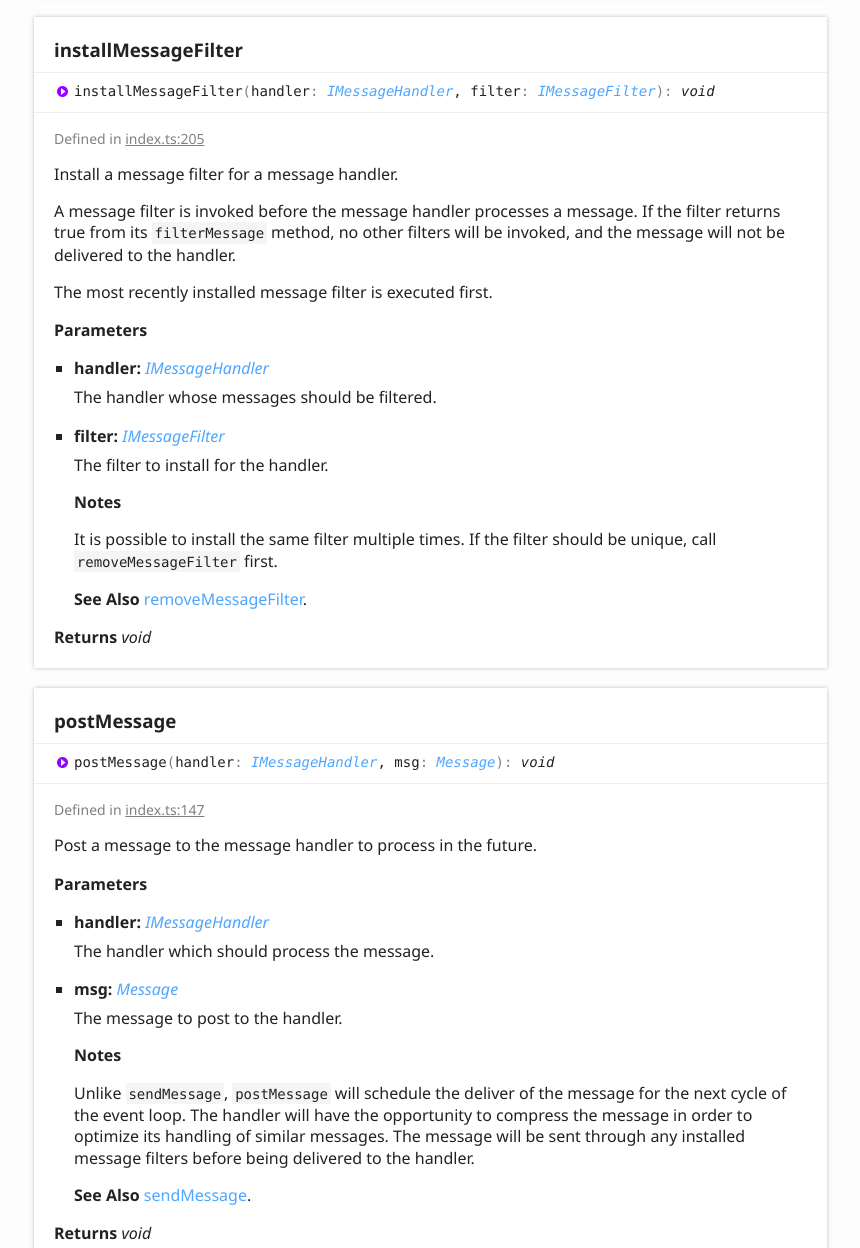
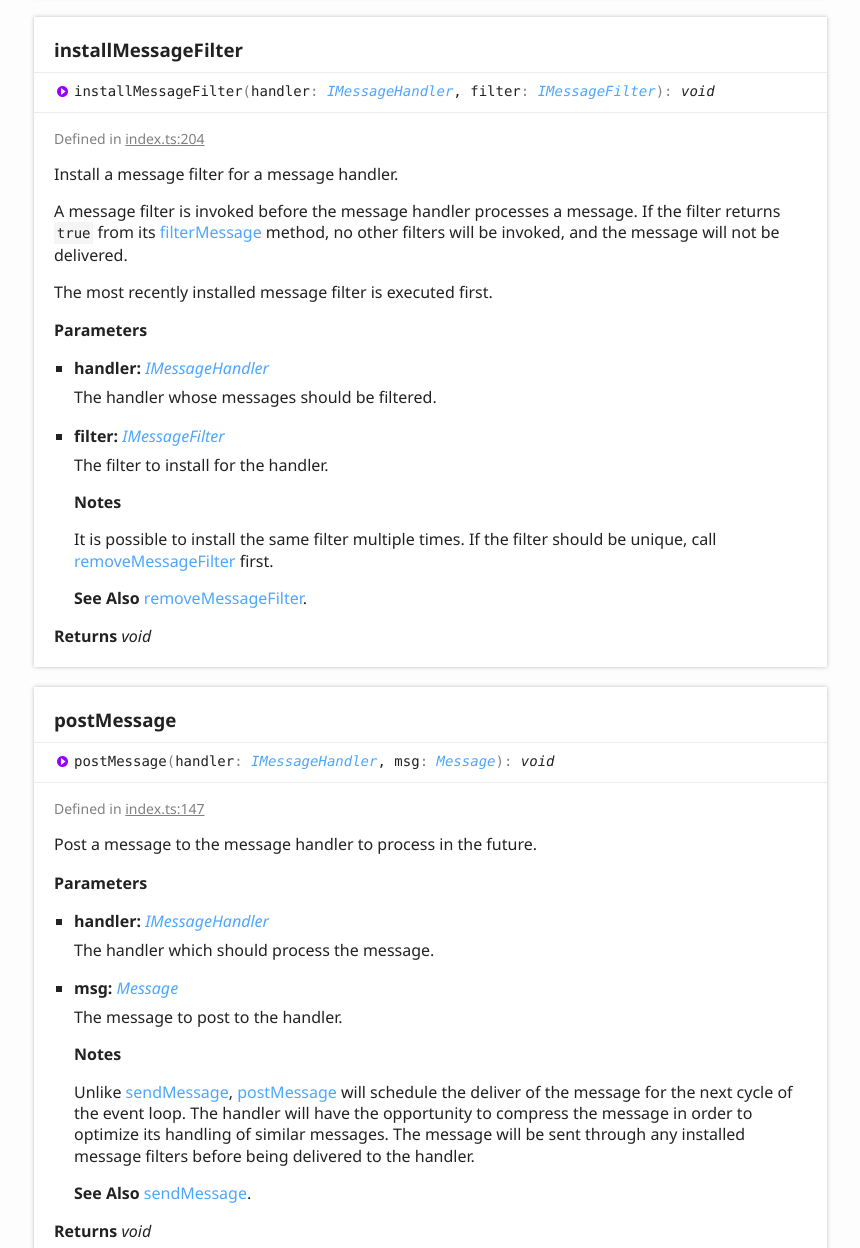
Before and after one commit to dwillmer/phosphor-messaging, a plain HTML site: page globals.html in a window 1280 px wide. Shown: the part 1552-2800 px from the top of the page, without its empty margins (6-866 px from the left). Drawn offline with Linux system fonts and the light colour scheme.

Commit message:
autocommit docs

```diff
--- a/globals.html
+++ b/globals.html
@@ -108,7 +108,7 @@
 						<li class="tsd-description">
 							<aside class="tsd-sources">
 								<ul>
-									<li>Defined in <a href="https://github.com/phosphorjs/phosphor-messaging/blob/HEAD/src/index.ts#L240">index.ts:240</a></li>
+									<li>Defined in <a href="https://github.com/phosphorjs/phosphor-messaging/blob/HEAD/src/index.ts#L239">index.ts:239</a></li>
 								</ul>
 							</aside>
 							<div class="tsd-comment tsd-typography">
@@ -175,17 +175,16 @@
 						<li class="tsd-description">
 							<aside class="tsd-sources">
 								<ul>
-									<li>Defined in <a href="https://github.com/phosphorjs/phosphor-messaging/blob/HEAD/src/index.ts#L205">index.ts:205</a></li>
+									<li>Defined in <a href="https://github.com/phosphorjs/phosphor-messaging/blob/HEAD/src/index.ts#L204">index.ts:204</a></li>
 								</ul>
 							</aside>
 							<div class="tsd-comment tsd-typography">
 								<div class="lead">
 									<p>Install a message filter for a message handler.</p>
 								</div>
-								<p>A message filter is invoked before the message handler processes
-									a message. If the filter returns true from its <code>filterMessage</code>
-									method, no other filters will be invoked, and the message will
-								not be delivered to the handler.</p>
+								<p>A message filter is invoked before the message handler processes a
+									message. If the filter returns <code>true</code> from its <a href="interfaces/imessagefilter.html#filtermessage">filterMessage</a> method,
+								no other filters will be invoked, and the message will not be delivered.</p>
 								<p>The most recently installed message filter is executed first.</p>
 							</div>
 							<h4 class="tsd-parameters-title">Parameters</h4>
@@ -202,7 +201,7 @@
 										<p>The filter to install for the handler.</p>
 										<h4 id="notes">Notes</h4>
 										<p>It is possible to install the same filter multiple times. If the
-										filter should be unique, call <code>removeMessageFilter</code> first.</p>
+										filter should be unique, call <a href="globals.html#removemessagefilter">removeMessageFilter</a> first.</p>
 										<p><strong>See Also</strong> <a href="globals.html#removemessagefilter">removeMessageFilter</a>.</p>
 									</div>
 								</li>
@@ -242,7 +241,7 @@
 									<div class="tsd-comment tsd-typography">
 										<p>The message to post to the handler.</p>
 										<h4 id="notes">Notes</h4>
-										<p>Unlike <code>sendMessage</code>, <code>postMessage</code> will schedule the deliver of
+										<p>Unlike <a href="globals.html#sendmessage">sendMessage</a>, <a href="globals.html#postmessage">postMessage</a> will schedule the deliver of
 											the message for the next cycle of the event loop. The handler will
 											have the opportunity to compress the message in order to optimize
 											its handling of similar messages. The message will be sent through
@@ -265,7 +264,7 @@
 						<li class="tsd-description">
 							<aside class="tsd-sources">
 								<ul>
-									<li>Defined in <a href="https://github.com/phosphorjs/phosphor-messaging/blob/HEAD/src/index.ts#L226">index.ts:226</a></li>
+									<li>Defined in <a href="https://github.com/phosphorjs/phosphor-messaging/blob/HEAD/src/index.ts#L225">index.ts:225</a></li>
 								</ul>
 							</aside>
 							<div class="tsd-comment tsd-typography">
@@ -328,10 +327,10 @@
 									<div class="tsd-comment tsd-typography">
 										<p>The message to send to the handler.</p>
 										<h4 id="notes">Notes</h4>
-										<p>Unlike <code>postMessage</code>, <code>sendMessage</code> delivers the message to the
-											handler immediately. The handler will not have the opportunity
-											to compress the message, however the message will still be
-										sent through any installed message filters.</p>
+										<p>Unlike <a href="globals.html#postmessage">postMessage</a>, <a href="globals.html#sendmessage">sendMessage</a> delivers the message to
+											the handler immediately. The handler will not have the opportunity
+											to compress the message, however the message will still be sent
+										through any installed message filters.</p>
 										<p><strong>See Also</strong> <a href="globals.html#postmessage">postMessage</a>.</p>
 									</div>
 								</li>
```
